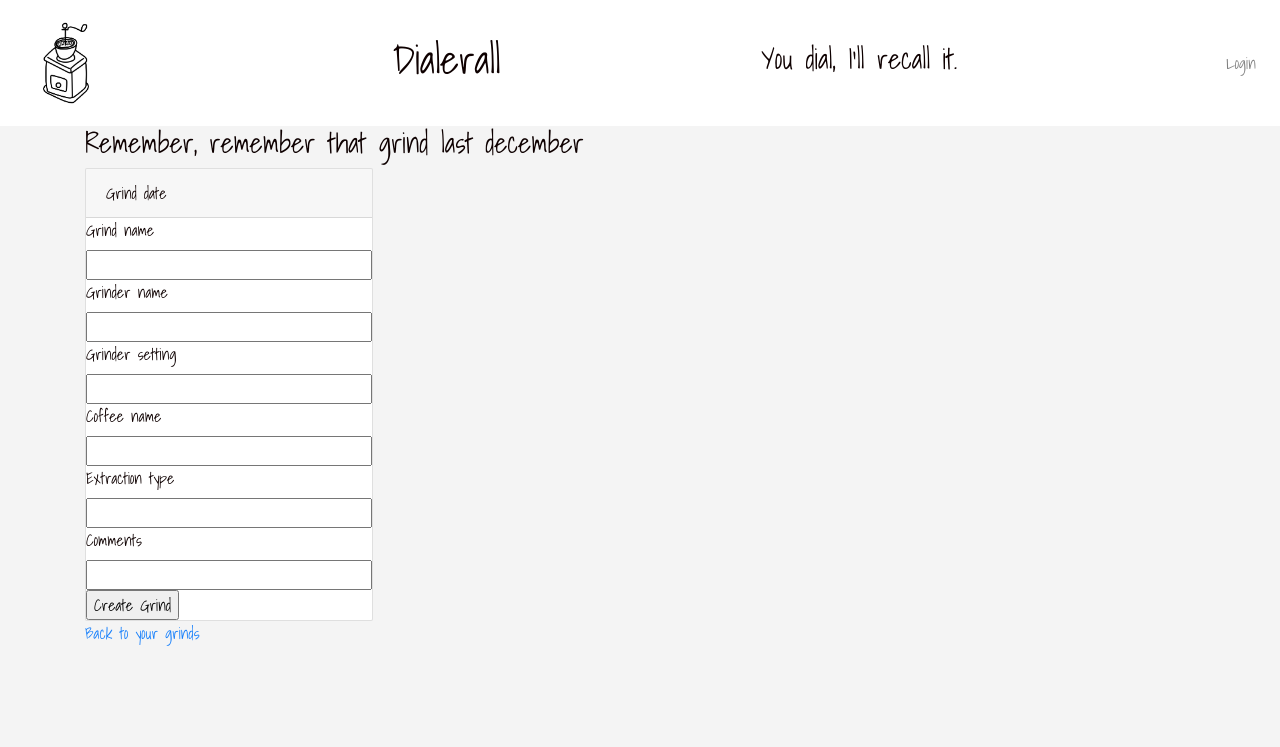
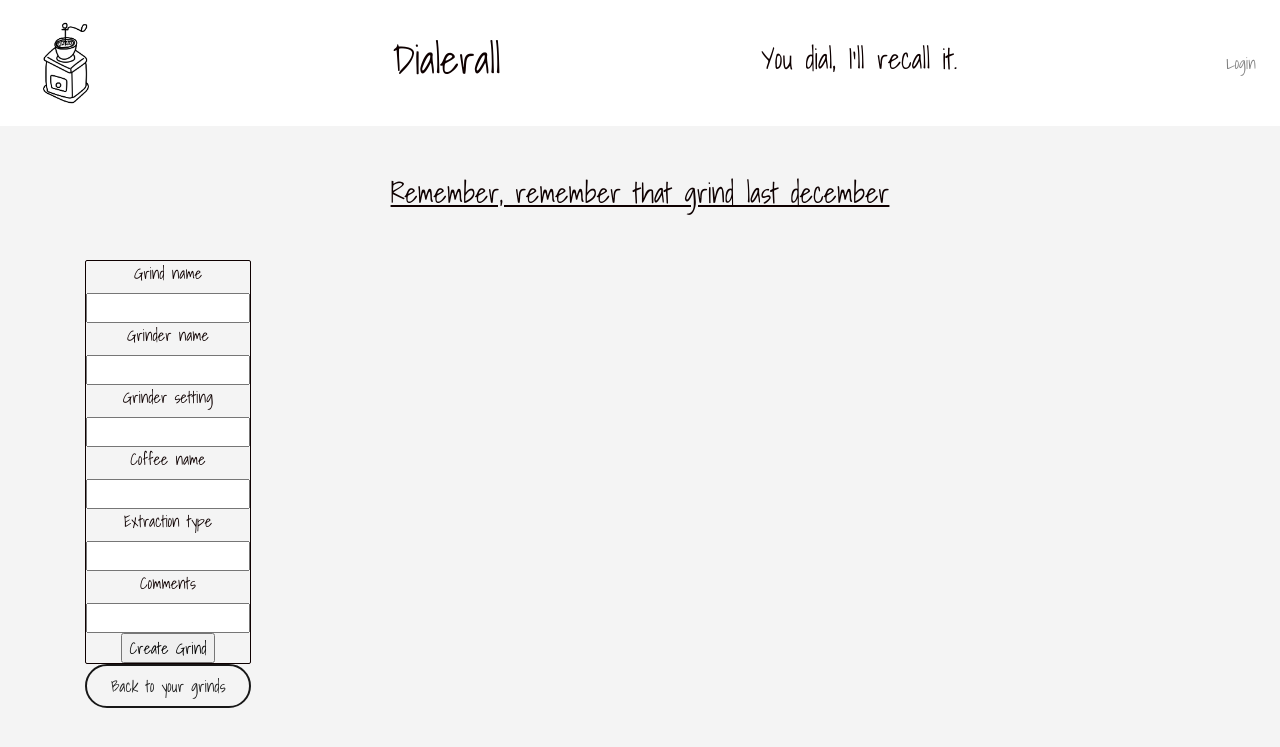
Before and after one commit to MedericMesle/DialerAll, a Rails app: page /grinds/new in a window 1280 px wide. Shown: the top 747 px of the page. Run offline with Rails 7, Linux system fonts and the light colour scheme; style sheets or scripts are compiled from the project's sources; some libraries are stand-ins or nearby versions.

Commit message:
Set up of scss dependencies on new

```diff
--- a/app/assets/stylesheets/components/_btn.scss
+++ b/app/assets/stylesheets/components/_btn.scss
@@ -1,9 +1,9 @@
 .btn-ghost {
-  color: #4A4A4A;
-  border: 1px solid #4A4A4A;
+  color: black;
+  border: 2px solid black;
   padding: 8px 24px;
   border-radius: 50px;
-  font-weight: lighter;
-  opacity: 0.6;
+  font-weight: normal;
+  opacity: 0.9;
   transition: opacity 0.3s ease;
 }
--- /dev/null
+++ b/app/assets/stylesheets/components/_card.scss
@@ -0,0 +1,5 @@
+.card-category {
+  border: solid 1px;
+  border-radius: 2px;
+  text-align: center;
+}
--- a/app/assets/stylesheets/components/_index.scss
+++ b/app/assets/stylesheets/components/_index.scss
@@ -3,3 +3,4 @@
 @import "avatar";
 @import "navbar";
 @import "btn";
+@import "card";
--- a/app/assets/stylesheets/grinds/_home.scss
+++ b/app/assets/stylesheets/grinds/_home.scss
@@ -14,12 +14,6 @@
   display: grid;
   grid-template-columns: 1fr 1fr 1fr;
   grid-gap: 16px;
-}
-
-.card-category {
-  border: solid 1px;
-  border-radius: 2px;
-  text-align: center;
 }
 
 
--- a/app/assets/stylesheets/grinds/_index.scss
+++ b/app/assets/stylesheets/grinds/_index.scss
@@ -1 +1,2 @@
-@import "home.scss"
+@import "home.scss";
+@import "new.scss"
--- /dev/null
+++ b/app/assets/stylesheets/grinds/_new.scss
@@ -0,0 +1,3 @@
+.new-card{
+  width: fit-content;
+}
--- a/app/views/grinds/new.html.erb
+++ b/app/views/grinds/new.html.erb
@@ -1,11 +1,9 @@
 
 <div class="container">
-  <h3>Remember, remember that grind last december</h3>
+  <h3 class="main_title">Remember, remember that grind last december</h3>
 
-  <div class="card" style="width: 18rem;">
-    <div class="card-header">
-      Grind date
-    </div>
+  <div class="new-card">
+    <div class="card-category">
       <%= form_for(@grind) do |f| %>
         <ul class="list-group list-group-flush">
           <%= f.label :grind_name %>
@@ -24,8 +22,11 @@
         <%= f.submit %>
       <% end %>
     </div>
+  </div>
+
+  <div class="back_to_home_btn">
+    <%= link_to "Back to your grinds", grinds_path, class: "btn btn-ghost" %>
+  </div>
 
 
-
-  <%= link_to "Back to your grinds", grinds_path %>
 </div>
```
Also changed, not shown: app/views/grinds/home.html.erb (+7 -7 lines). Lines whose indentation alone changed are shown as unchanged.
